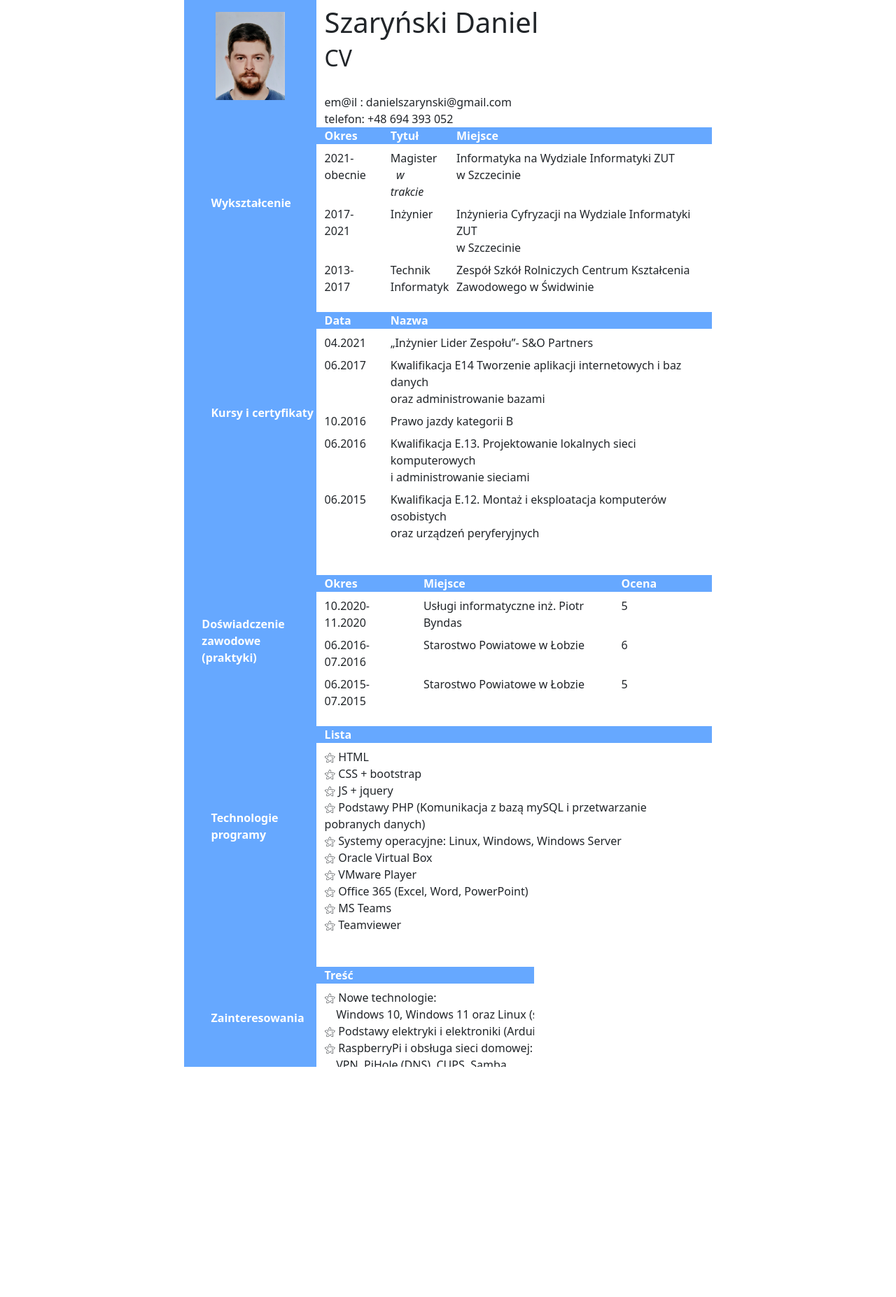
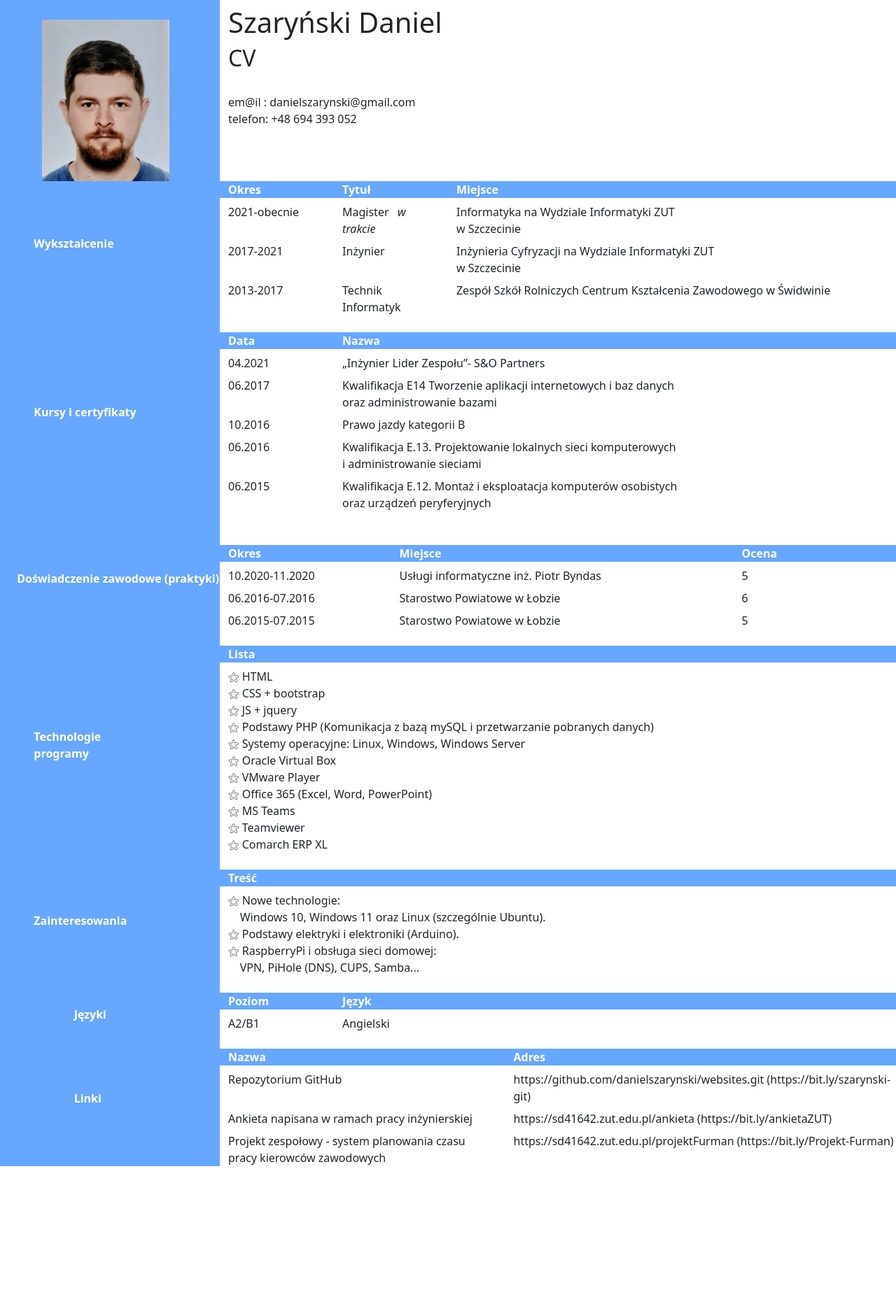
Before and after one commit to danielszarynski/websites, a PHP site: page / in a window 1280 px wide. Shown: the whole page at 70% size. After the commit the page ends 1667 px from the top, so only its background shows below. Run offline with PHP 8.4, Linux system fonts and the light colour scheme.

Commit message:
add technology

```diff
--- a/CV/index.html
+++ b/CV/index.html
@@ -174,6 +174,7 @@
                     <br>⚝ Office 365 (Excel, Word, PowerPoint)
                     <br>⚝ MS Teams
                     <br>⚝ Teamviewer
+                    <br>⚝ Comarch ERP XL
 
 
                 </div>
@@ -191,10 +192,7 @@
 
 
 
-    <div class="row">
-        <div class="col-3 painted"></div>
-        <div class="col-9  hidden_text">hidden example text</div>
-    </div>
+
     <!--  -->
 
 
--- a/CV/style2.css
+++ b/CV/style2.css
@@ -1,6 +1,6 @@
 body {
 
-    width: 57vw;
+    /* width: 57vw;  */
     margin: 0 auto;
 }
 
```
